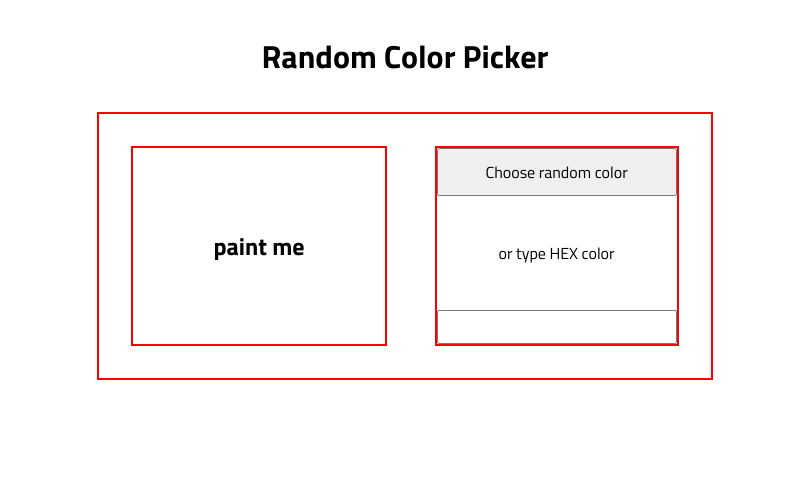
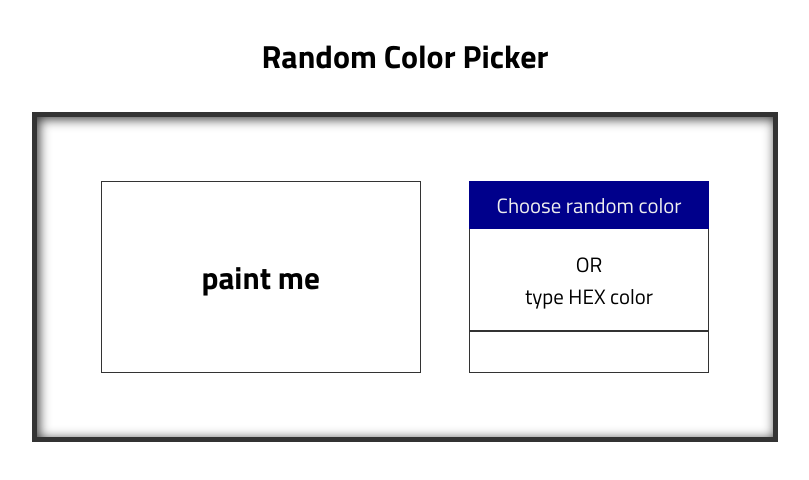
Before and after one commit to AnsBdran/random-color-generator, a plain HTML site: page index.html in a window 1280 px wide. Shown: the whole page, without its empty margins (235-1044 px from the left). Drawn offline with Linux system fonts and the light colour scheme.

Commit message:
enhanced the functionality and styling

```diff
--- a/index.html
+++ b/index.html
@@ -16,7 +16,9 @@
       </section>
       <section class="color-input">
         <button class="btn">Choose random color</button>
-        <div class="text"><p>or type HEX color</p></div>
+        <div class="text">
+          <p><span class="or">OR</span> type HEX color</p>
+        </div>
         <input type="text" />
       </section>
     </main>
--- a/index.js
+++ b/index.js
@@ -2,6 +2,7 @@ const btn = document.querySelector('.color-input button')
 const colorInput = document.querySelector('.color-input input')
 const target = document.querySelector('.target')
 const input = document.querySelector('.color-input input')
+const root = document.querySelector(':root')
 const colorChars = ['0', '1', '2', '3', '4', '5', '6', '7', '8', '9', 'a', 'b', 'c', 'd', 'e', 'f']
 
 
@@ -9,6 +10,7 @@ console.log(btn, colorInput);
 
 btn.addEventListener('click', () => {
     let color = '#';
+    target.textContent = ''
     for (let i = 0; i < 6 ; i++) {
         const randomValue = Math.floor(Math.random() * 16)
         color += `${colorChars[randomValue]}`
@@ -16,4 +18,13 @@ btn.addEventListener('click', () => {
     }
     input.value = color
         target.style.backgroundColor = color
+        input.style.color = color
+    root.style.setProperty('--color', color)
 })
+
+input.addEventListener('keyup', (e) => {
+    target.textContent = ''
+    target.style.backgroundColor = e.target.value
+    input.style.color = e.target.value
+    root.style.setProperty('--color', e.target.value)
+})
--- a/main.css
+++ b/main.css
@@ -7,6 +7,9 @@ body {
     font-family: 'Titillium Web', sans-serif;
 }
 
+:root {
+    --color: #333;
+}
 * {
     outline: none;
     margin: 0;
@@ -25,18 +28,20 @@ header {
 }
 
 /* ======================================================== */
-/* General styles ========================================== */
+/* Input styles ========================================== */
 main {
     display: flex;
-    padding: 2rem;
+    padding: 4rem;
     gap: 3rem;
-    border: 2px solid red;
+    border: 5px solid var(--color);
     width: max-content;
     margin-inline: auto;
+    font-size: 1.3em;
+    box-shadow: inset 2px 2px 12px #333;
 }
 
 .color-input {
-    border: 2px solid red;
+    /* border: 2px solid red; */
     /* padding: rem; */
     display: flex;
     flex-direction: column;
@@ -46,19 +51,48 @@ main {
 }
 
 .btn {
-    width: 15rem;
+    /* width: 15rem; */
     height: 3rem;
+    background-color: darkblue;
+    color: #eee;
+    width: 100%;
+    border: none;
+    cursor: pointer;
+}
+
+.btn:hover {
+    background: none;
+    color: #333;
+    font-weight: 600;
+    border: 2.5px dashed var(--color);
 }
 
 input {
     padding: .2em .4em ;
+    border: none;
+    border: .5px solid var(--color);
+}
+
+.text {
+    border: .5px solid var(--color);
+    border-top: none;
+    flex: 1;
+    padding-top: 1.2rem;
+    /* vertical-align: middle; */
+}
+.or {
+    display: block;
 }
 
 /* ======================================================== */
 /* General styles ========================================== */
 
 .target {
-    border: 2px solid red;
-    padding: 5rem;
-
+    border: .2px solid var(--color);
+    /* padding: 5rem; */
+    width: 20rem;
+height: 12rem;
+display: flex;
+justify-content: center;
+align-items: center;
 }
```
